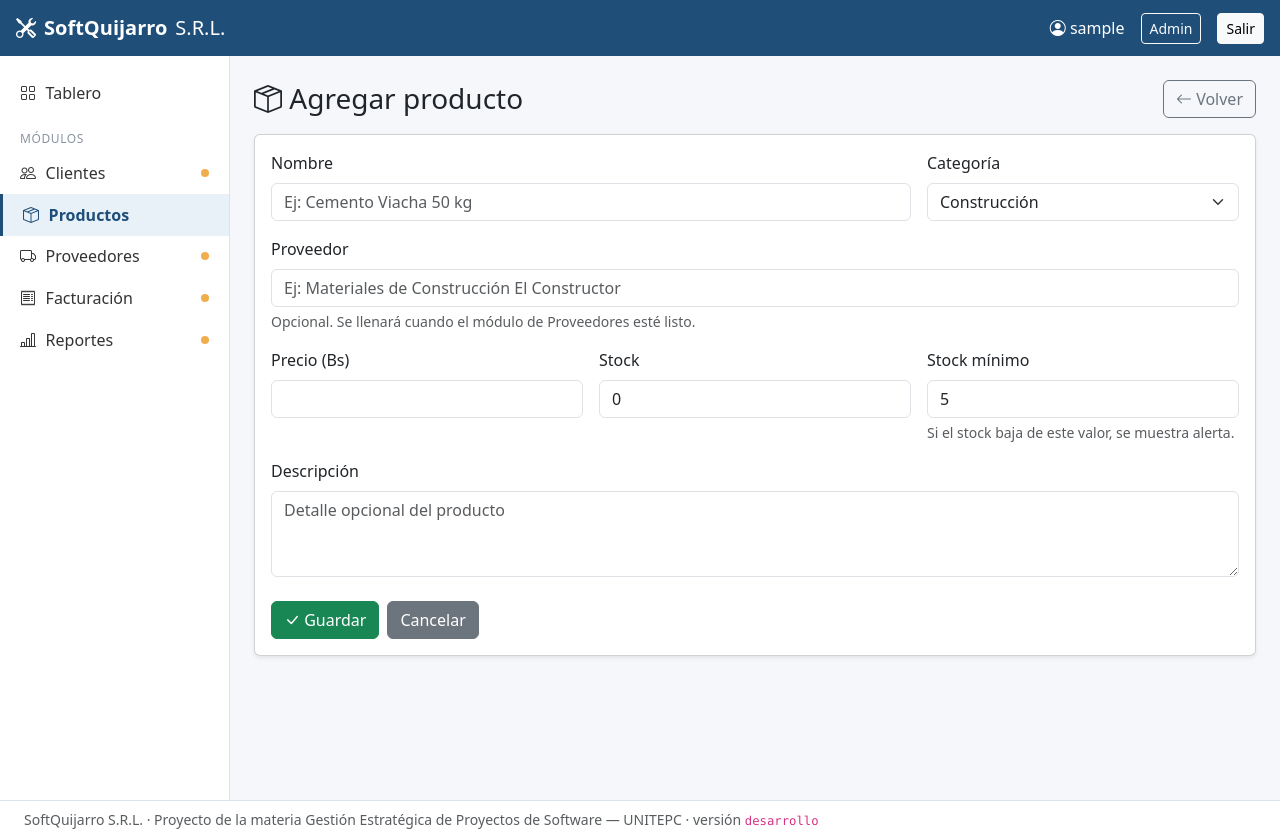
After one commit to acu18ar/softquijarro1, a Django app: page /productos/crear/ in a window 1280 px wide. The commit adds this page. Run offline with Django 5.2, Linux system fonts and the light colour scheme; the visitor is signed in with stand-in values (Sample User, id 1); some libraries are stand-ins or nearby versions.

Commit message:
Diego Ribera1

```diff
--- a/productos/apps.py
+++ b/productos/apps.py
@@ -8,7 +8,7 @@ class ProductosConfig(AppConfig):
 
     # ── Datos para el menú y el tablero. Estos SÍ los cambias tú ──────────
     responsable = "Sin asignar"          # ← escribe tu nombre
-    estado = "en construcción"           # ← cámbialo a "listo" al terminar
+    estado = "listo"           # ← cámbialo a "listo" al terminar
     icono = "bi-box-seam"
     descripcion = "Catálogo de la ferretería con precio y stock."
     url_inicio = "productos:inicio"
--- /dev/null
+++ b/productos/forms.py
@@ -0,0 +1,53 @@
+from django import forms
+
+from .models import Producto
+
+
+class ProductoForm(forms.ModelForm):
+    class Meta:
+        model = Producto
+        fields = ["nombre", "categoria", "proveedor", "precio", "stock", "stock_minimo", "descripcion"]
+        widgets = {
+            "nombre": forms.TextInput(attrs={
+                "class": "form-control",
+                "placeholder": "Ej: Cemento Viacha 50 kg",
+            }),
+            "categoria": forms.Select(attrs={"class": "form-select"}),
+            "proveedor": forms.TextInput(attrs={
+                "class": "form-control",
+                "placeholder": "Ej: Materiales de Construcción El Constructor",
+            }),
+            "precio": forms.NumberInput(attrs={
+                "class": "form-control",
+                "step": "0.01",
+                "min": "0",
+            }),
+            "stock": forms.NumberInput(attrs={"class": "form-control", "min": "0"}),
+            "stock_minimo": forms.NumberInput(attrs={"class": "form-control", "min": "0"}),
+            "descripcion": forms.Textarea(attrs={
+                "class": "form-control",
+                "rows": 3,
+                "placeholder": "Detalle opcional del producto",
+            }),
+        }
+
+    def clean_precio(self):
+        precio = self.cleaned_data.get("precio")
+        if precio is not None and precio < 0:
+            raise forms.ValidationError("El precio no puede ser negativo.")
+        return precio
+
+    def clean_nombre(self):
+        nombre = self.cleaned_data.get("nombre", "").strip()
+        if not nombre:
+            raise forms.ValidationError("El nombre es obligatorio.")
+        return nombre
+
+    def clean(self):
+        data = super().clean()
+        stock = data.get("stock")
+        stock_min = data.get("stock_minimo")
+        if stock is not None and stock_min is not None and stock_min > stock * 2 and stock > 0:
+            # Aviso suave, no bloquea. Puedes quitarlo si no lo quieres.
+            pass
+        return data
--- a/productos/models.py
+++ b/productos/models.py
@@ -2,16 +2,45 @@ from django.db import models
 
 
 class Producto(models.Model):
-    # ── CAMPOS BASE ─────────────────────────────────────────────────────────
-    # Facturación, Proveedores y Reportes usan estos campos.
-    # NO los borres ni les cambies el nombre.
+    # ── CAMPOS BASE (NO TOCAR) ──────────────────────────────────────────
     nombre = models.CharField(max_length=150)
     precio = models.DecimalField("precio (Bs)", max_digits=10, decimal_places=2)
     stock = models.PositiveIntegerField(default=0)
 
-    # ── TUS CAMPOS NUEVOS VAN AQUÍ ──────────────────────────────────────────
-    # Regla: todo campo nuevo lleva blank=True, null=True o un default.
-    # Ejemplo:  stock_minimo = models.PositiveIntegerField(default=5)
+    # ── CAMPOS NUEVOS ───────────────────────────────────────────────────
+    CATEGORIA_CHOICES = [
+        ("Construcción", "Construcción"),
+        ("Herramientas", "Herramientas"),
+        ("Electricidad", "Electricidad"),
+        ("Plomería", "Plomería"),
+        ("Pinturas", "Pinturas"),
+        ("Fijaciones y seguridad", "Fijaciones y seguridad"),
+    ]
+
+    categoria = models.CharField(
+        "categoría",
+        max_length=50,
+        choices=CATEGORIA_CHOICES,
+        default="Construcción",
+    )
+    proveedor = models.CharField(
+        "proveedor",
+        max_length=150,
+        blank=True,
+        default="",
+        help_text="Opcional. Se llenará cuando el módulo de Proveedores esté listo.",
+    )
+    descripcion = models.TextField(
+        "descripción",
+        blank=True,
+        default="",
+        help_text="Detalle opcional del producto.",
+    )
+    stock_minimo = models.PositiveIntegerField(
+        "stock mínimo",
+        default=5,
+        help_text="Si el stock baja de este valor, se muestra alerta.",
+    )
 
     class Meta:
         ordering = ["nombre"]
@@ -20,3 +49,9 @@ class Producto(models.Model):
 
     def __str__(self):
         return self.nombre
+
+    # ── PROPIEDADES ÚTILES ──────────────────────────────────────────────
+    @property
+    def stock_bajo(self):
+        """True si el stock está por debajo o igual al mínimo."""
+        return self.stock <= self.stock_minimo
--- /dev/null
+++ b/productos/templates/productos/crear_producto.html
@@ -0,0 +1,70 @@
+{% extends "base.html" %}
+{% block titulo %}{{ titulo }}{% endblock %}
+{% block contenido %}
+
+<div class="d-flex justify-content-between align-items-center mb-3">
+  <h1 class="h3 m-0"><i class="bi bi-box-seam"></i> {{ titulo }}</h1>
+  <a href="{% url 'productos:inicio' %}" class="btn btn-outline-secondary">
+    <i class="bi bi-arrow-left"></i> Volver
+  </a>
+</div>
+
+<div class="card shadow-sm">
+  <div class="card-body">
+    <form method="post" novalidate>
+      {% csrf_token %}
+
+      {% if form.non_field_errors %}
+        <div class="alert alert-danger small">{{ form.non_field_errors }}</div>
+      {% endif %}
+
+      <div class="row g-3">
+        <div class="col-md-8">
+          <label for="{{ form.nombre.id_for_label }}" class="form-label">{{ form.nombre.label }}</label>
+          {{ form.nombre }}
+          {% if form.nombre.errors %}<div class="text-danger small">{{ form.nombre.errors|striptags }}</div>{% endif %}
+        </div>
+        <div class="col-md-4">
+          <label for="{{ form.categoria.id_for_label }}" class="form-label">{{ form.categoria.label }}</label>
+          {{ form.categoria }}
+          {% if form.categoria.errors %}<div class="text-danger small">{{ form.categoria.errors|striptags }}</div>{% endif %}
+        </div>
+
+        <div class="col-md-12">
+          <label for="{{ form.proveedor.id_for_label }}" class="form-label">{{ form.proveedor.label }}</label>
+          {{ form.proveedor }}
+          <div class="form-text">{{ form.proveedor.help_text }}</div>
+        </div>
+
+        <div class="col-md-4">
+          <label for="{{ form.precio.id_for_label }}" class="form-label">{{ form.precio.label }}</label>
+          {{ form.precio }}
+          {% if form.precio.errors %}<div class="text-danger small">{{ form.precio.errors|striptags }}</div>{% endif %}
+        </div>
+        <div class="col-md-4">
+          <label for="{{ form.stock.id_for_label }}" class="form-label">{{ form.stock.label }}</label>
+          {{ form.stock }}
+          {% if form.stock.errors %}<div class="text-danger small">{{ form.stock.errors|striptags }}</div>{% endif %}
+        </div>
+        <div class="col-md-4">
+          <label for="{{ form.stock_minimo.id_for_label }}" class="form-label">{{ form.stock_minimo.label }}</label>
+          {{ form.stock_minimo }}
+          <div class="form-text">{{ form.stock_minimo.help_text }}</div>
+        </div>
+
+        <div class="col-12">
+          <label for="{{ form.descripcion.id_for_label }}" class="form-label">{{ form.descripcion.label }}</label>
+          {{ form.descripcion }}
+        </div>
+      </div>
+
+      <div class="mt-4 d-flex gap-2">
+        <button type="submit" class="btn btn-success">
+          <i class="bi bi-check-lg"></i> Guardar
+        </button>
+        <a href="{% url 'productos:inicio' %}" class="btn btn-secondary">Cancelar</a>
+      </div>
+    </form>
+  </div>
+</div>
+{% endblock %}
--- a/productos/urls.py
+++ b/productos/urls.py
@@ -1,4 +1,3 @@
-"""Rutas del módulo Productos. Todas quedan bajo /productos/ (ya configurado)."""
 from django.urls import path
 
 from . import views
@@ -7,5 +6,7 @@ app_name = "productos"
 
 urlpatterns = [
     path("", views.inicio, name="inicio"),
-    # Agrega aquí tus rutas.
+    path("crear/", views.crear_producto, name="crear"),
+    path("<int:pk>/editar/", views.editar_producto, name="editar"),
+    path("<int:pk>/eliminar/", views.eliminar_producto, name="eliminar"),
 ]
--- a/productos/views.py
+++ b/productos/views.py
@@ -1,9 +1,77 @@
-from django.shortcuts import render
+from django.contrib import messages
+from django.contrib.auth.decorators import login_required
+from django.shortcuts import get_object_or_404, redirect, render
 
+from .forms import ProductoForm
 from .models import Producto
 
 
 def inicio(request):
-    """Página inicial del módulo. Hoy solo lista; tu trabajo es mejorarla."""
+    """Lista los productos, con búsqueda por nombre y filtro por categoría."""
+    q = request.GET.get("q", "").strip()
+    categoria = request.GET.get("categoria", "").strip()
+
     productos = Producto.objects.all()
-    return render(request, "productos/inicio.html", {"productos": productos})
+
+    if q:
+        productos = productos.filter(nombre__icontains=q)
+    if categoria:
+        productos = productos.filter(categoria=categoria)
+
+    productos_bajos = [p for p in productos if p.stock_bajo]
+
+    return render(request, "productos/inicio.html", {
+        "productos": productos,
+        "productos_bajos": productos_bajos,
+        "total_bajos": len(productos_bajos),
+        "categorias": Producto.CATEGORIA_CHOICES,
+        "q": q,
+        "categoria_actual": categoria,
+    })
+
+
+def crear_producto(request):
+    """Muestra el formulario y guarda un producto nuevo."""
+    if request.method == "POST":
+        form = ProductoForm(request.POST)
+        if form.is_valid():
+            producto = form.save()
+            messages.success(request, f'Producto "{producto.nombre}" agregado correctamente.')
+            return redirect("productos:inicio")
+        messages.error(request, "Revisa los errores del formulario.")
+    else:
+        form = ProductoForm()
+    return render(request, "productos/crear_producto.html", {
+        "form": form,
+        "titulo": "Agregar producto",
+    })
+
+
+def editar_producto(request, pk):
+    """Edita un producto existente."""
+    producto = get_object_or_404(Producto, pk=pk)
+    if request.method == "POST":
+        form = ProductoForm(request.POST, instance=producto)
+        if form.is_valid():
+            form.save()
+            messages.success(request, f'Producto "{producto.nombre}" actualizado.')
+            return redirect("productos:inicio")
+        messages.error(request, "Revisa los errores del formulario.")
+    else:
+        form = ProductoForm(instance=producto)
+    return render(request, "productos/crear_producto.html", {
+        "form": form,
+        "titulo": f"Editar: {producto.nombre}",
+        "producto": producto,
+    })
+
+
+def eliminar_producto(request, pk):
+    """Elimina un producto (con confirmación)."""
+    producto = get_object_or_404(Producto, pk=pk)
+    if request.method == "POST":
+        nombre = producto.nombre
+        producto.delete()
+        messages.success(request, f'Producto "{nombre}" eliminado.')
+        return redirect("productos:inicio")
+    return render(request, "productos/eliminar_producto.html", {"producto": producto})
```
Also changed, not shown: productos/datos_demo.py (+19 -12 lines), productos/templates/productos/eliminar_producto.html (added, +25 -0 lines), productos/templates/productos/inicio.html (+118 -7 lines), productos/tests.py (+49 -1 lines).
